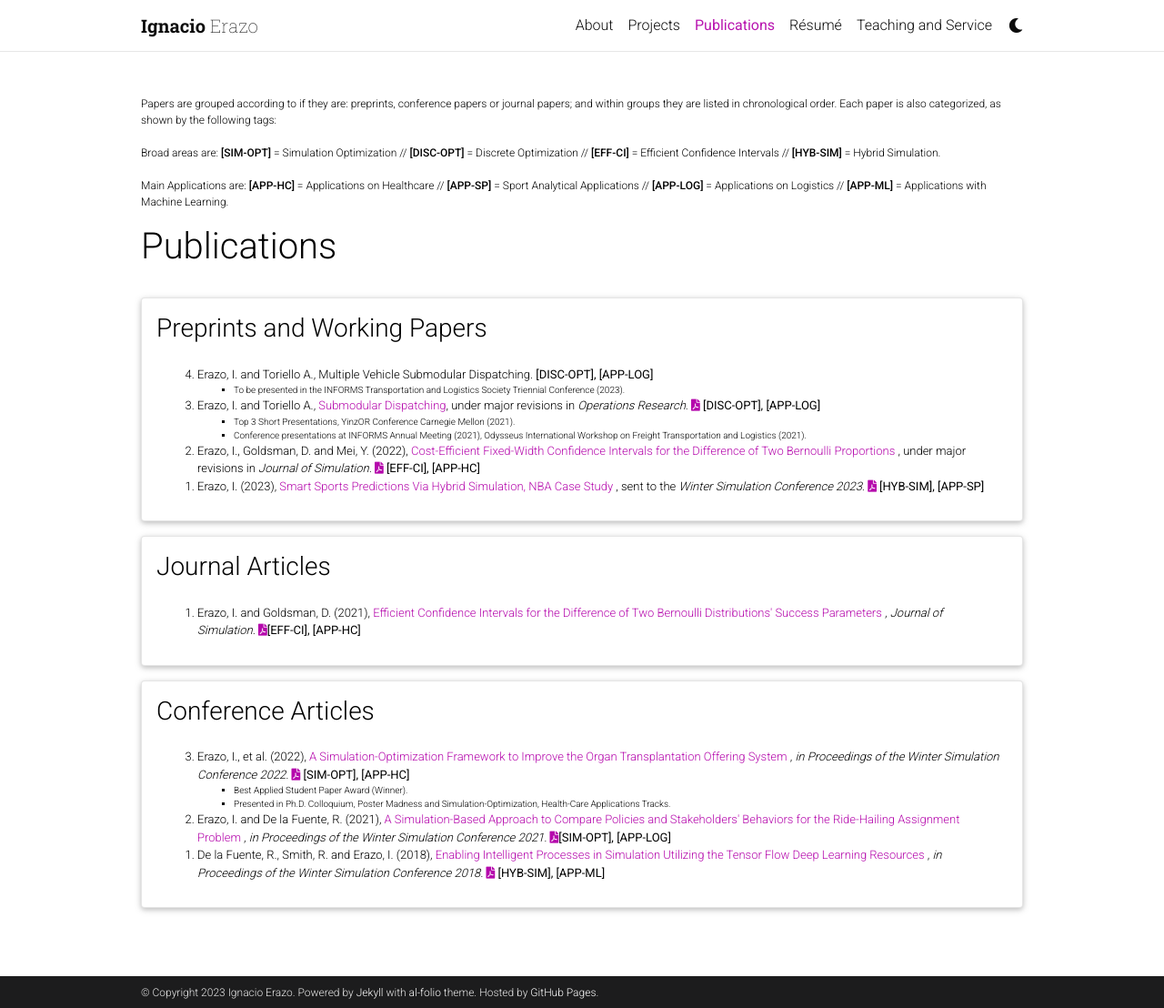
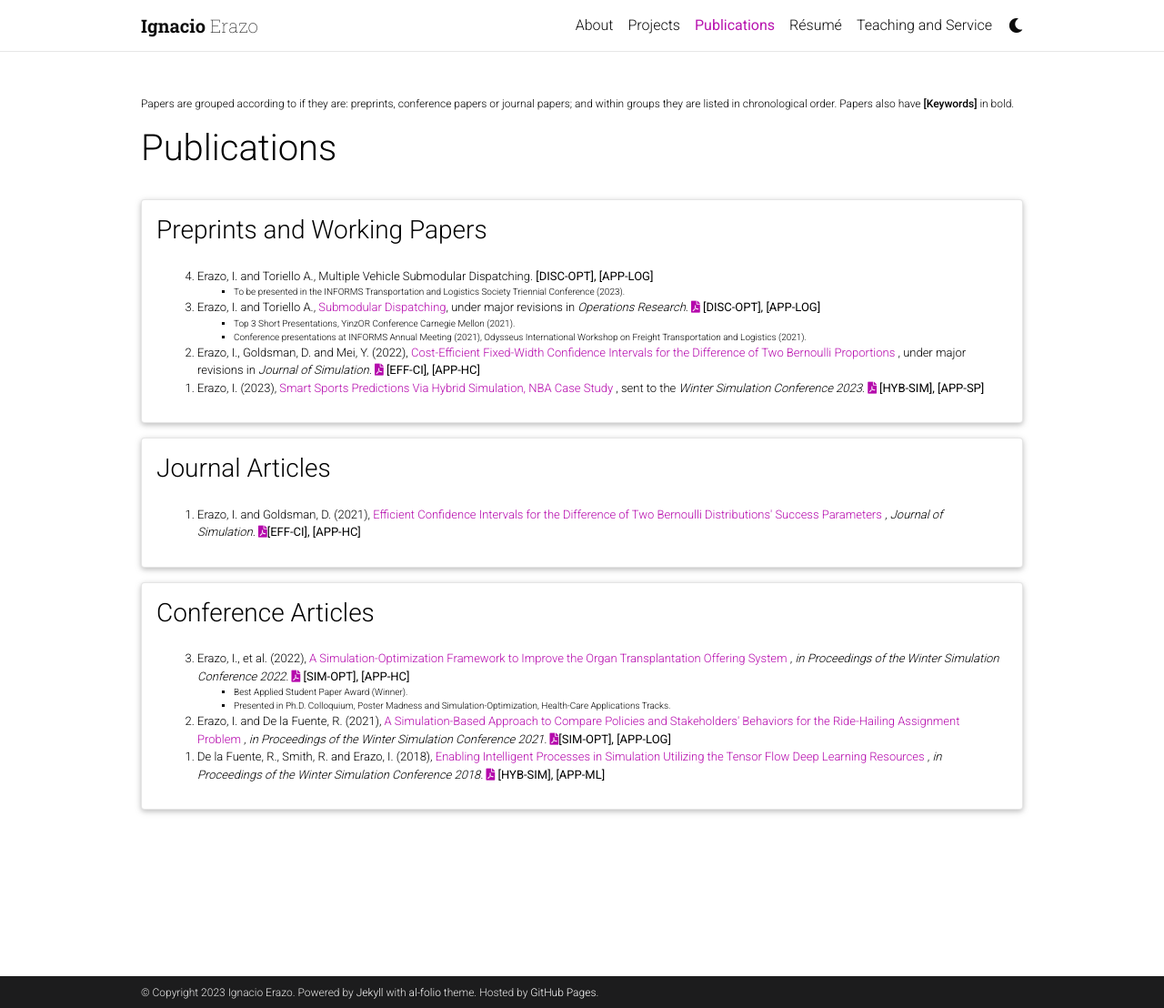
Before and after one commit to ierazo/ierazo.github.io, a Jekyll site: the page built from _pages/pubs_detailed.md, in a window 1280 px wide and 1108 px high. Shown: the whole window at 91% size. Built offline with Jekyll 4.4.1, drawn with Linux system fonts in a browser that asks for light colours; comment, search, counter and statistics services are not loaded; a style sheet for code colours, icons or effects is not loaded.

Commit message:
new news

```diff
--- a/_layouts/pubs_detailed.html
+++ b/_layouts/pubs_detailed.html
@@ -2,6 +2,14 @@
 layout: default
 ---
 
+<body>
+  <p style="font-size: 12px;">Papers are grouped according to if they are: preprints, conference papers or journal papers;
+    and within groups they are listed in chronological order.
+    Papers also have <strong>[Keywords]</strong> in bold.
+    </p>
+</body>
+
+<!--
 <body>
 	<p style="font-size: 12px;">Papers are grouped according to if they are: preprints, conference papers or journal papers;
   and within groups they are listed in chronological order.
@@ -18,6 +26,7 @@ layout: default
   <strong>[APP-ML]</strong> = Applications with Machine Learning.
   </p>
 </body>
+-->
 
 <!-- _layouts/cv.html -->
         <div class="post">
```
Also changed, not shown: _news/announcement_012.md (added, +7 -0 lines).
